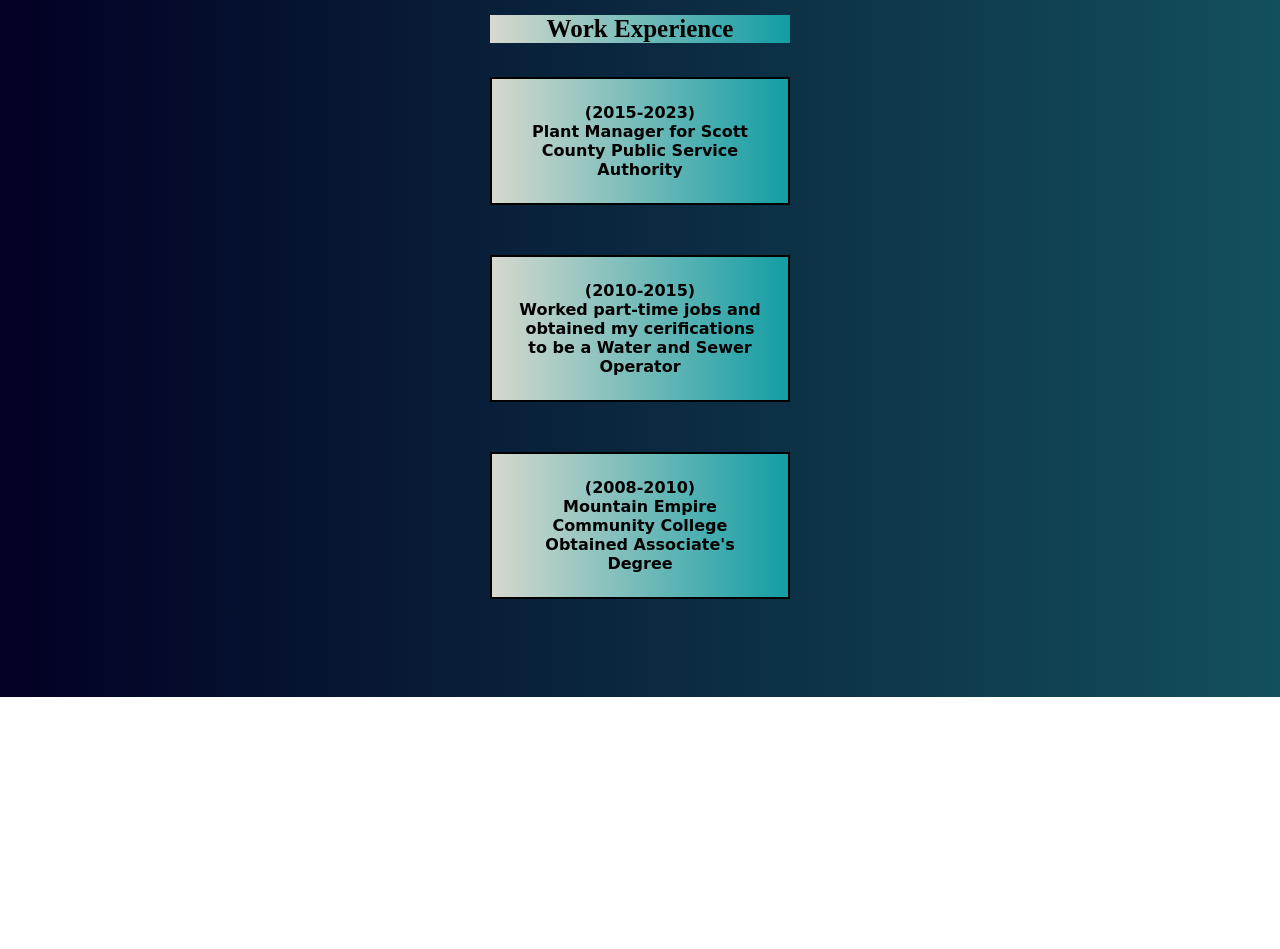
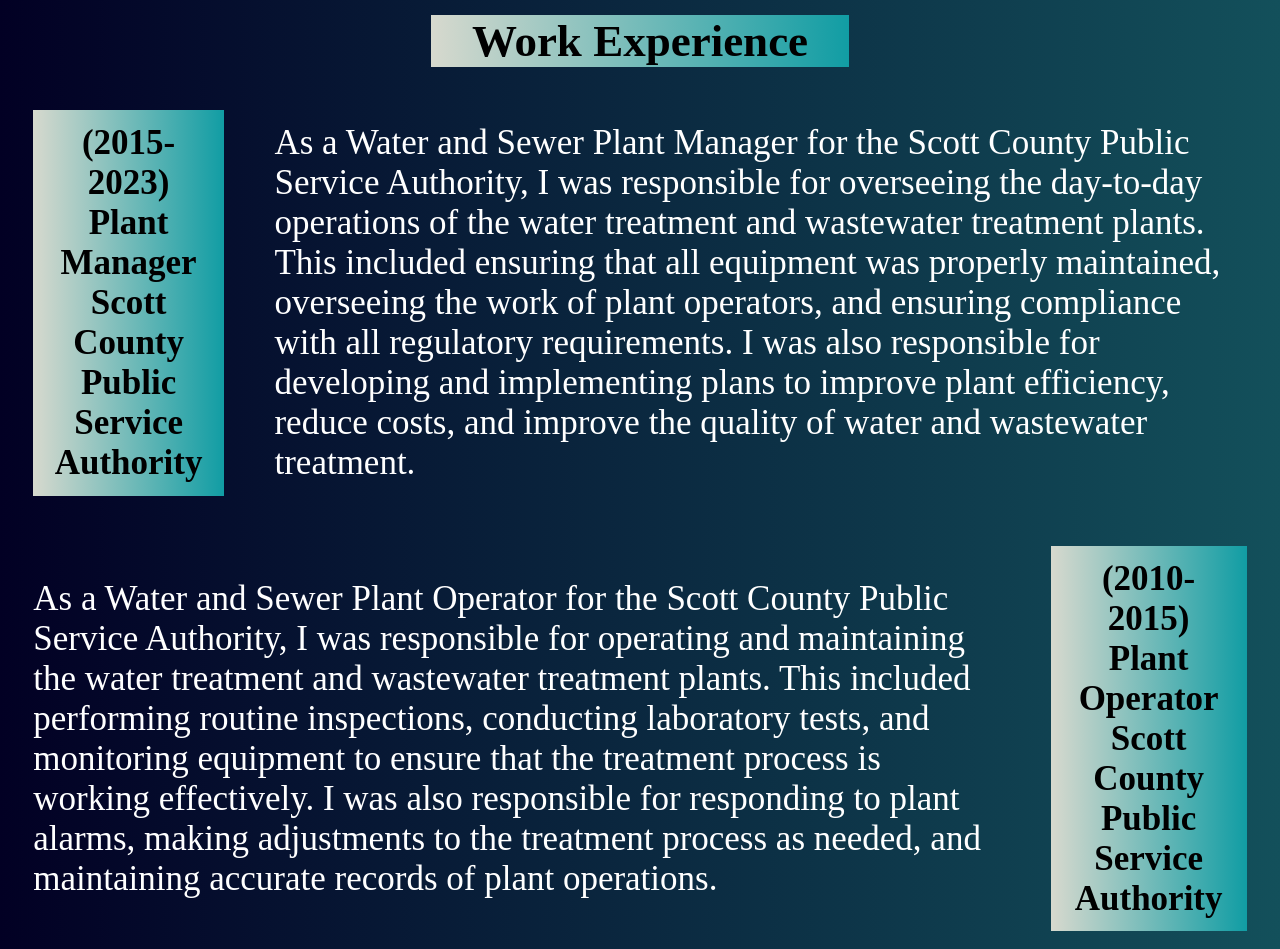
Before and after one commit to dculbert89/personalSite, a plain HTML site: page about.html in a window 1280 px wide. Shown: the part 103-1052 px from the top of the page. Before the commit the page ends 800 px from the top, so only its background shows below. Drawn offline with Linux system fonts and the light colour scheme.

Commit message:
5-7-23 commit

```diff
--- a/about.html
+++ b/about.html
@@ -6,7 +6,8 @@
     <meta name="viewport" content="width=device-width, initial-scale=1.0">
     <link rel="stylesheet" href="style.css">
     <title>Bio</title>
-</head>
+</html>
+
 <body>
 
     <header class="header">David Culbertson</header>
@@ -19,25 +20,62 @@
 
     <br>
 
-    <div class="workexp">Work Experience</div>
+    <div id="workexp">Work Experience</div>
 
     <br>
 
-    <div>
-        <p>(2015-2023) <br> Plant Manager for Scott County Public Service Authority</p>
-    </div>
+    <section class="job">
 
-    <br>
+        <div class="jobYears">
+            (2015-2023) <br> Plant Manager <br> Scott County Public Service Authority
+        </div>
 
-    <div>
-        <p>(2010-2015) <br> Worked part-time jobs and obtained my cerifications to be a Water and Sewer Operator</p>
-    </div>
+        <div class="jobCaption">
+            As a Water and Sewer Plant Manager for the Scott County Public Service Authority, I was responsible for
+            overseeing the day-to-day operations of the water treatment and wastewater treatment plants. This included
+            ensuring that all equipment was properly maintained, overseeing the work of plant operators, and ensuring compliance with all
+            regulatory requirements. I was also responsible for developing and implementing plans to improve plant efficiency, reduce costs, and improve the quality of water and wastewater treatment.
+        </div>
 
-    <br>
+    </section>
 
-    <div>
-        <p>(2008-2010) <br> Mountain Empire Community College <br> Obtained Associate's Degree </p>
-    </div>
 
-</body>
-</html>
+
+    <section class="job">
+
+        <div class="jobCaption">
+            As a Water and Sewer Plant Operator for the Scott County Public Service Authority, I was responsible
+            for operating and maintaining the water treatment and wastewater treatment plants. This included
+            performing routine inspections, conducting laboratory tests, and monitoring equipment to ensure that
+            the treatment process is working effectively. I was also responsible for responding to
+            plant alarms, making adjustments to the treatment process as needed, and maintaining accurate records of plant operations.
+        </div>
+
+        <div class="jobYears">
+            (2010-2015) <br> Plant Operator <br> Scott County Public Service Authority
+        </div>
+
+    </section>
+
+
+    <section class="job">
+
+        <div class="jobYears">
+            (2008-2010) <br> Associate's Degree <br>  Mountain Empire Community College
+        </div>
+
+        <div class="jobCaption">
+            As an Associate's Degree recipient in General Studies from Mountain Empire Community College,
+            I gained broad knowledge across multiple disciplines. The program of study
+            provided me with a well-rounded education, developing my critical thinking, communication,
+            and problem-solving skills. With my degree, I obtained a strong foundation for further education
+            and entry-level positions in a variety of industries.
+        </div>
+
+    </section>
+
+ </body>
+
+ <footer class="endPage">
+    <a href="mailto:dculbert89@gmail.com">Contact Me</a>
+</footer>
--- a/style.css
+++ b/style.css
@@ -39,38 +39,34 @@ body {
     display: flex;
     color: white;
     font-size: 30px;
-    /* text-align: center;
-    margin: left;*/
+    border: 3px solid black;
+    margin: 2%;
     justify-content: center;
-}
-
-p {
-    font-weight: bold;
-    border: 2px solid black;
     text-align: center;
-    padding: 8%;
+    padding: 1.5%;
     font-family: 'Rock Salt', cursive;
 }
 
 #sectionOne {
     display: flex;
     /* border: 2px solid black; */
+    align-items: center;
 
 }
 
 #mypicture {
     width: 450px;
     height: 450px;
-    justify-content: flex-end;
+    /* justify-content: flex-end;    */
     order: 2;
+    /* border: 2px solid black; */
 }
 
 #intro {
-    /* border: 2px solid black; */
     color: white;
     font-family: 'Noto Sans', sans-serif;
     font-size: 25px;
-    padding: 15px;
+    padding-left: 30px;
 }
 
 
@@ -85,33 +81,43 @@ p {
 
 }
 
-p {
-    font-weight: bold;
-    /* border: 2px solid black; */
-}
-
-.workexp {
-    box-sizing: border-box;
-    background-color: white;
-    width: 300px;
-    background: rgb(215,217,206);
-    background: linear-gradient(90deg, rgba(215,217,206,1) 0%, rgba(17,157,164,1) 100%);
-
-    padding: auto;
-    margin: auto;
-    text-align: center;
-    font-size: 25px;
-    font-weight: bold;
-}
-
-div {
-    box-sizing: border-box;
-    background-color: white;
-    width: 300px;
+#workexp {
+    width: 33%;
     background: rgb(215,217,206);
     background: linear-gradient(90deg, rgba(215,217,206,1) 0%, rgba(17,157,164,1) 100%);
     padding: auto;
     margin: auto;
     text-align: center;
+    font-size: 45px;
+    font-weight: bold;
+}
 
+.job {
+    display: flex;
+    align-items: center;
+    /* border: 2px solid black;   */
+    font-size: 35px;
 }
+
+.jobCaption {
+    /* border: 2px solid black; */
+    color: white;
+    margin: 2%;
+}
+
+.jobYears {
+    display: flex;
+    text-align: center;
+    font-weight: bold;
+    width: 100%;
+    margin: 2%;
+    padding: 1%;
+    background: rgb(215,217,206);
+    background: linear-gradient(90deg, rgba(215,217,206,1) 0%, rgba(17,157,164,1) 100%);
+}
+
+h1 {
+    color: white;
+    text-align: center;
+    padding: 18%;
+}
```
Also changed, not shown: index.html (+2 -2 lines), portfolio.html (+9 -16 lines).
